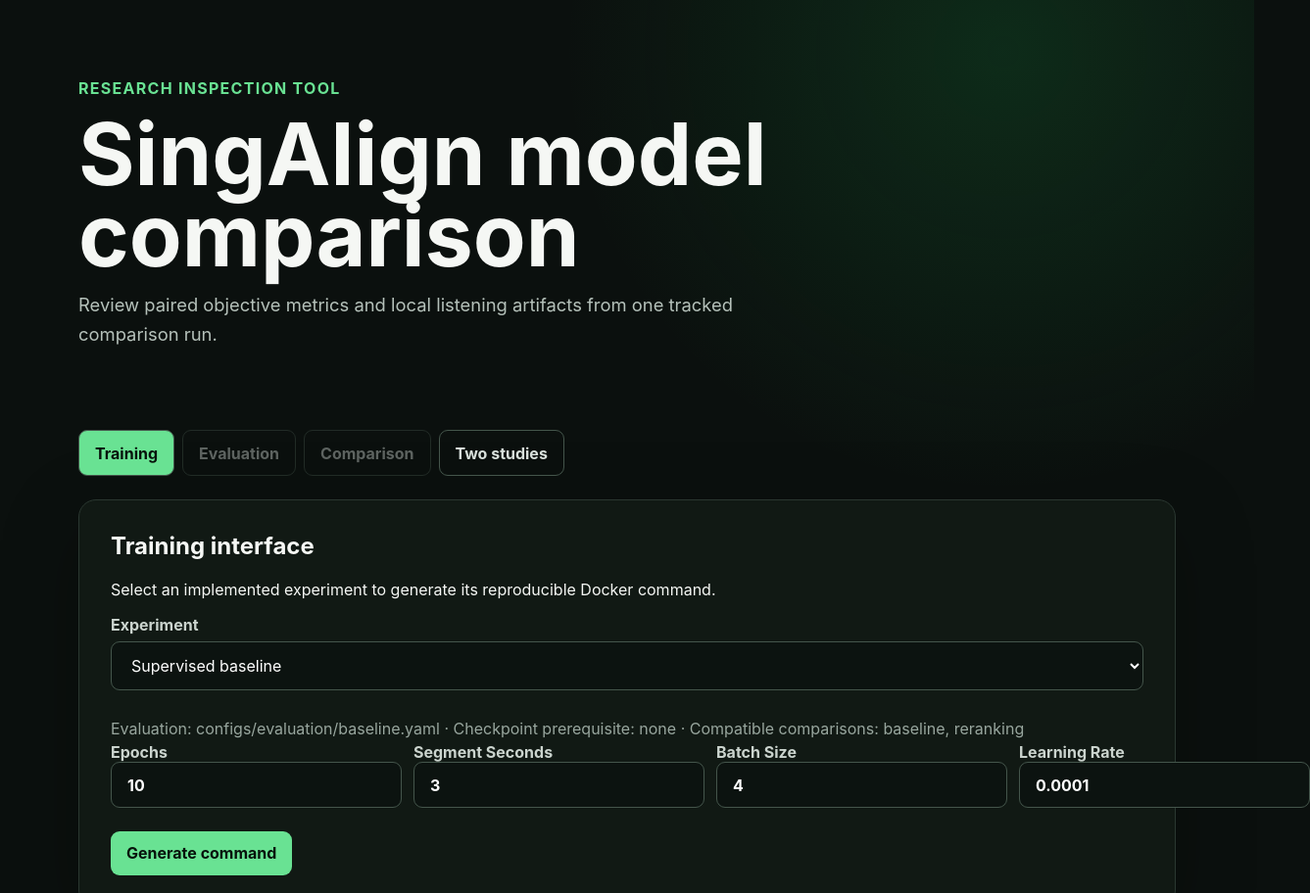
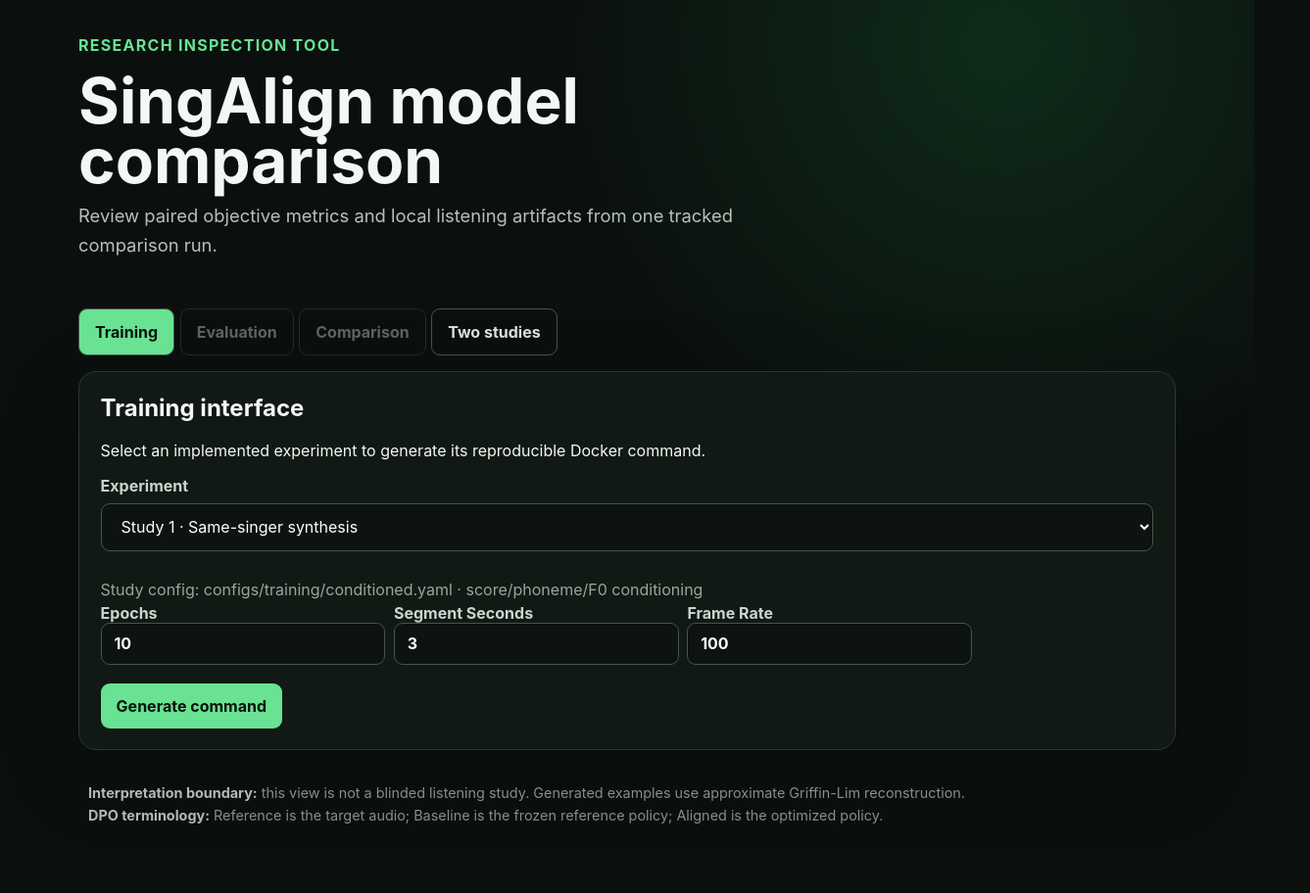
Before and after one commit to moseskim1027/singalign, a website built with Vite: page ui/index.html in a window 1280 px wide. Shown: the top 912 px of the page at 98% size, 1337 px wide, since content can reach past the window. Built offline with nearby package versions, Linux system fonts and the light colour scheme; files whose address does not match are found by name.

Commit message:
fix: scope UI to the two study workflows

```diff
--- a/ui/src/main.ts
+++ b/ui/src/main.ts
@@ -171,11 +171,8 @@
 const label = (name: string): string => name.replaceAll("_", " ");
 
 const trainingExperiments = {
-  baseline: { label: "Supervised baseline", config: "configs/training/baseline.yaml", evaluation: "configs/evaluation/baseline.yaml", prerequisite: "none", compatible: "baseline, reranking", args: { epochs: 10, segment_seconds: 3, batch_size: 4, learning_rate: 0.0001 } },
-  aligned: { label: "Proxy DPO alignment", config: "configs/training/alignment.yaml", evaluation: "configs/evaluation/aligned.yaml", prerequisite: "baseline/best.pt", compatible: "aligned, DPO", args: { epochs: 10, segment_seconds: 3, beta: 0.1, anchor_weight: 1 } },
-  conditioned: { label: "Score-conditioned mel", config: "configs/training/conditioned.yaml", evaluation: "configs/evaluation/baseline.yaml", prerequisite: "none", compatible: "conditioned", args: { epochs: 10, segment_seconds: 3, frame_rate: 100 } },
-  vocoder: { label: "Mel vocoder", config: "configs/training/vocoder.yaml", evaluation: "configs/training/vocoder.yaml", prerequisite: "none", compatible: "vocoder", args: { epochs: 10, segment_seconds: 3, batch_size: 2, learning_rate: 0.0001 } },
-  kto: { label: "Synthetic KTO", config: "configs/training/kto.yaml", evaluation: "configs/evaluation/kto.yaml", prerequisite: "baseline/best.pt", compatible: "kto, DPO, baseline", args: { epochs: 10, beta: 0.1, temperature: 0.1, learning_rate: 0.0001 } },
+  study1: { label: "Study 1 · Same-singer synthesis", config: "configs/training/conditioned.yaml", evaluation: "configs/evaluation/baseline.yaml", prerequisite: "none", compatible: "score/phoneme/F0 conditioning", args: { epochs: 10, segment_seconds: 3, frame_rate: 100 } },
+  study2: { label: "Study 2 · Content-and-melody transfer", config: "configs/training/studies.yaml", evaluation: "configs/evaluation/multi-condition.yaml", prerequisite: "study-2 pair manifest", compatible: "source/target remix controls", args: { seed: 2026 } },
 } as const;
 
 Object.entries(trainingExperiments).forEach(([key, experiment]) => {
@@ -189,7 +186,7 @@
 const renderTrainingFields = (): void => {
   trainingFields.replaceChildren();
   const experiment = trainingExperiments[trainingExperiment.value as keyof typeof trainingExperiments];
-  experimentContext.textContent = `Evaluation: ${experiment.evaluation} · Checkpoint prerequisite: ${experiment.prerequisite} · Compatible comparisons: ${experiment.compatible}`;
+  experimentContext.textContent = `Study config: ${experiment.config} · ${experiment.compatible}`;
   Object.entries(experiment.args).forEach(([name, value]) => {
     const field = document.createElement("label");
     field.textContent = label(name);
@@ -211,7 +208,7 @@
 evaluationForm.addEventListener("submit", (event) => {
   event.preventDefault();
   const experiment = trainingExperiments[evaluationExperiment.value as keyof typeof trainingExperiments];
-  const commandName = evaluationExperiment.value === "vocoder" ? "vocoder-evaluate" : evaluationExperiment.value === "kto" ? "kto-evaluate" : "evaluate";
+  const commandName = evaluationExperiment.value === "study2" ? "study" : "evaluate";
   evaluationCommand.hidden = false;
   evaluationCommand.textContent = `docker compose run --rm research \\\n+  singalign-${commandName} \\\n+  --config ${experiment.evaluation} \\\n+  --checkpoint ${evaluationCheckpoint.value} \\\n+  --splits data/interim/pjs/splits.json`;
   workflowReady.comparison = true;
@@ -500,16 +497,17 @@
     .filter(([name]) => name !== "experiment")
     .map(([name, value]) => `--${name.replaceAll("_", "-")} ${String(value)}`)
     .join(" ");
-  const commandName = trainingExperiment.value === "aligned" ? "align" : trainingExperiment.value === "kto" ? "kto-train" : `${trainingExperiment.value}-train`;
+  const commandName = trainingExperiment.value === "study1" ? "conditioned-train" : "study";
   const command = `docker compose run --rm research \\\n+  singalign-${commandName} \\\n+  --config ${experiment.config} \\\n+  --index data/interim/pjs/index.jsonl \\\n+  --splits data/interim/pjs/splits.json${overrides ? ` \\\n+  ${overrides}` : ""}`;
   trainingCommand.hidden = false;
   trainingCommand.textContent = command;
+  if (trainingExperiment.value === "study2") return;
   trainingCommand.textContent += "\n\nLaunching through http://localhost:8000 …";
   fetch("http://localhost:8000/training", {
     method: "POST",
     headers: { "Content-Type": "application/json" },
     body: JSON.stringify({
-      experiment: trainingExperiment.value,
+      experiment: "conditioned",
       parameters: Object.fromEntries(
         [...values.entries()].filter(([name]) => name !== "experiment").map(([name, value]) => [name, Number(value)]),
       ),
@@ -517,7 +515,16 @@
   }).then(async (response) => {
     if (!response.ok) throw new Error((await response.json()).detail ?? "Training launch failed.");
     const result = (await response.json()) as { job_id: string };
-    trainingCommand.textContent = `${command}\n\nJob started: ${result.job_id}`;
+    trainingCommand.textContent = `${command}\n\nJob started: ${result.job_id}\nProgress: queued`;
+    const poll = async (): Promise<void> => {
+      const statusResponse = await fetch(`http://localhost:8000/training/${result.job_id}`);
+      const status = (await statusResponse.json()) as { status: string };
+      trainingCommand.textContent = `${command}\n\nJob ${result.job_id}\nProgress: ${status.status}`;
+      if (!["completed-or-unknown", "exited", "dead"].includes(status.status)) {
+        window.setTimeout(poll, 2000);
+      }
+    };
+    window.setTimeout(poll, 1000);
     workflowReady.evaluation = true;
     updateWorkflowAccess();
   }).catch((error: unknown) => {
--- a/ui/src/styles.css
+++ b/ui/src/styles.css
@@ -16,19 +16,19 @@
 }
 
 main, footer {
-  width: min(1120px, calc(100% - 2rem));
+  width: min(1120px, calc(100% - 1.25rem));
   margin: 0 auto;
 }
 
-.hero { padding: 5rem 0 2.5rem; }
+.hero { padding: 2.25rem 0 1.25rem; }
 .eyebrow { color: #69e293; font-weight: 700; letter-spacing: .08em; text-transform: uppercase; }
-h1 { max-width: 760px; margin: .3rem 0 1rem; font-size: clamp(2.5rem, 7vw, 5.5rem); line-height: .94; }
+h1 { max-width: 760px; margin: .3rem 0 .7rem; font-size: clamp(2.1rem, 5vw, 4rem); line-height: .96; }
 h2, h3, h4, p { margin-top: 0; }
 .intro { max-width: 680px; color: #b5c1ba; font-size: 1.15rem; line-height: 1.6; }
 
 .loader, .results {
-  margin-bottom: 1.5rem;
-  padding: clamp(1.25rem, 3vw, 2rem);
+  margin-bottom: 1rem;
+  padding: clamp(.9rem, 2vw, 1.35rem);
   border: 1px solid #2a3730;
   border-radius: 18px;
   background: rgba(18, 26, 22, .9);
@@ -39,11 +39,12 @@
 .input-row { display: flex; gap: .75rem; }
 input, button { border-radius: 9px; font: inherit; }
 select { width: 100%; margin-bottom: .8rem; border: 1px solid #44554b; border-radius: 9px; padding: .8rem 1rem; color: #fff; background: #0c1310; font: inherit; }
-input { flex: 1; min-width: 0; border: 1px solid #44554b; padding: .8rem 1rem; color: #fff; background: #0c1310; }
+input { flex: 1; min-width: 0; border: 1px solid #44554b; padding: .65rem .8rem; color: #fff; background: #0c1310; }
 button { border: 0; padding: .8rem 1rem; color: #07120b; background: #69e293; font-weight: 750; cursor: pointer; }
 button:hover { background: #86eba7; }
 button:disabled { cursor: not-allowed; opacity: .4; }
-.tabs { display: flex; gap: .5rem; margin: 1.5rem 0; }
+.tabs { display: flex; gap: .35rem; margin: .75rem 0 1rem; overflow-x: auto; }
+.tab { white-space: nowrap; }
 .tab { border: 1px solid #44554b; color: #d9e1dc; background: transparent; }
 .tab.active { color: #07120b; background: #69e293; }
 .tab-panel[hidden] { display: none; }
@@ -86,7 +87,7 @@
 footer { padding: 1rem 0 3rem; color: #839188; font-size: .9rem; line-height: 1.6; }
 footer strong { color: #afbbb4; }
 code { color: #98efb6; }
-.training-fields { display: grid; grid-template-columns: repeat(4, 1fr); gap: .75rem; margin-bottom: 1rem; }
+.training-fields { display: grid; grid-template-columns: repeat(4, 1fr); gap: .55rem; margin-bottom: .75rem; }
 .training-fields label { text-transform: capitalize; }
 .command { margin-top: 1rem; padding: 1rem; overflow-x: auto; border: 1px solid #334239; border-radius: 10px; color: #b9f4c8; background: #0a100c; white-space: pre-wrap; }
 
```
